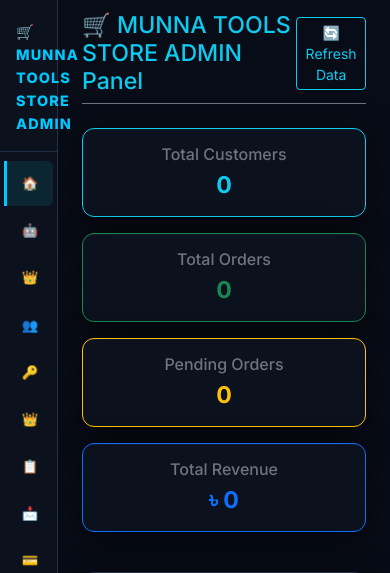
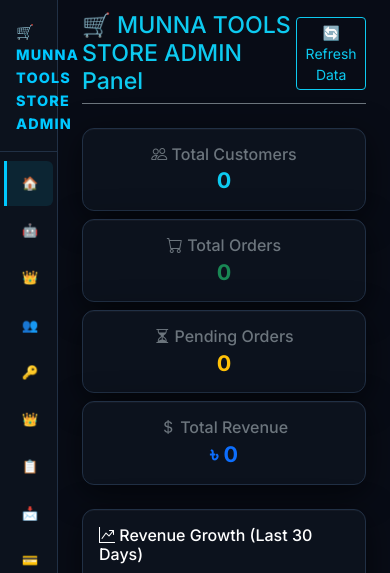
Before and after one commit to vaicivgd842-cmd/MUNNA-TOOLS-STORE, a Flask app: page /admin/store in a window 390 px wide. Shown: the top 573 px of the page. Run offline with Flask 3, Linux system fonts and the light colour scheme; the visitor is signed in with stand-in values (Sample User, id 1); data comes from the database, SQL or seed files in the repository; data that the repository does not hold is empty; parts of the project's set-up code (start-up, migrations or seed data) failed here and were passed over; some libraries are stand-ins or nearby versions.

Commit message:
Feat: Redesign store dashboard layout and add charts

```diff
--- a/app/store.py
+++ b/app/store.py
@@ -752,6 +752,42 @@ def api_admin_store_dashboard_stats():
     conn.close()
     return jsonify({"status": "ok", "data": {"total_customers": tot_cust, "total_orders": tot_ord, "pending_orders": pend_ord, "total_revenue": round(revenue, 2)}})
 
+@store_bp.route("/api/admin/store/dashboard_charts", methods=["GET"])
+def api_admin_store_dashboard_charts():
+    if session.get("role") != "SUPER_ADMIN": return jsonify({"status": "error"}), 403
+    conn = db_conn(); c = conn.cursor()
+
+    # Revenue over last 30 days
+    c.execute("SELECT date(created_at), SUM(total_amount) FROM store_orders WHERE status='APPROVED' AND created_at >= date('now', '-30 days') GROUP BY date(created_at) ORDER BY date(created_at)")
+    rev_data = c.fetchall()
+
+    # Generate last 30 days labels
+    import datetime
+    labels = []
+    data_map = {r[0]: r[1] for r in rev_data}
+    data_points = []
+
+    today = datetime.datetime.now().date()
+    for i in range(29, -1, -1):
+        d = (today - datetime.timedelta(days=i)).isoformat()
+        labels.append(d[5:]) # MM-DD
+        data_points.append(round(data_map.get(d, 0.0), 2))
+
+    # Popular Bots
+    c.execute("SELECT json_extract(notes, '$.app_name'), COUNT(*) FROM store_orders WHERE status='APPROVED' AND notes IS NOT NULL GROUP BY json_extract(notes, '$.app_name') ORDER BY COUNT(*) DESC LIMIT 5")
+    bot_data = c.fetchall()
+    bot_labels = [r[0] for r in bot_data if r[0]]
+    bot_counts = [r[1] for r in bot_data if r[0]]
+
+    conn.close()
+    return jsonify({
+        "status": "ok",
+        "data": {
+            "revenue_growth": {"labels": labels, "data": data_points},
+            "bot_popularity": {"labels": bot_labels, "data": bot_counts}
+        }
+    })
+
 @store_bp.route("/api/admin/store/customer_stats/<username>", methods=["GET"])
 def api_admin_store_customer_stats(username):
     if session.get("role") != "SUPER_ADMIN": return jsonify({"status": "error"}), 403
--- a/templates/store/admin_store.html
+++ b/templates/store/admin_store.html
@@ -10,6 +10,7 @@
   <link href="https://cdn.jsdelivr.net/npm/bootstrap@5.3.0/dist/css/bootstrap.min.css" rel="stylesheet">
   <link rel="stylesheet" href="https://cdn.jsdelivr.net/npm/bootstrap-icons@1.10.5/font/bootstrap-icons.css">
   <link rel="stylesheet" href="{{ url_for('static', filename='css/store.css') }}">
+  <script src="https://cdn.jsdelivr.net/npm/chart.js@4.4.0/dist/chart.umd.min.js"></script>
 </head>
 <body>
 <!-- Toast Container -->
@@ -69,11 +70,30 @@
 
       <!-- Section: Dashboard -->
       <div id="sec-dashboard" class="store-section active">
-          <div class="row text-center mb-4">
-            <div class="col-md-3 mb-3"><div class="premium-card p-3 border-info"><h6 class="text-secondary">Total Customers</h6><h3 class="mb-0 text-info fw-bold" id="stat_customers">-</h3></div></div>
-            <div class="col-md-3 mb-3"><div class="premium-card p-3 border-success"><h6 class="text-secondary">Total Orders</h6><h3 class="mb-0 text-success fw-bold" id="stat_orders">-</h3></div></div>
-            <div class="col-md-3 mb-3"><div class="premium-card p-3 border-warning"><h6 class="text-secondary">Pending Orders</h6><h3 class="mb-0 text-warning fw-bold" id="stat_pending">-</h3></div></div>
-            <div class="col-md-3 mb-3"><div class="premium-card p-3 border-primary"><h6 class="text-secondary">Total Revenue</h6><h3 class="mb-0 text-primary fw-bold" id="stat_revenue">-</h3></div></div>
+          <div class="row text-center mb-4 g-2">
+            <div class="col-sm-6 col-md-3"><div class="premium-card p-3 text-center" style="cursor:pointer" onclick="showSection('customers')"><h6 class="text-secondary mb-1"><i class="bi bi-people"></i> Total Customers</h6><h4 class="mb-0 text-info fw-bold" id="stat_customers">-</h4></div></div>
+            <div class="col-sm-6 col-md-3"><div class="premium-card p-3 text-center" style="cursor:pointer" onclick="showSection('orders')"><h6 class="text-secondary mb-1"><i class="bi bi-cart"></i> Total Orders</h6><h4 class="mb-0 text-success fw-bold" id="stat_orders">-</h4></div></div>
+            <div class="col-sm-6 col-md-3"><div class="premium-card p-3 text-center" style="cursor:pointer" onclick="showSection('orders')"><h6 class="text-secondary mb-1"><i class="bi bi-hourglass-split"></i> Pending Orders</h6><h4 class="mb-0 text-warning fw-bold" id="stat_pending">-</h4></div></div>
+            <div class="col-sm-6 col-md-3"><div class="premium-card p-3 text-center"><h6 class="text-secondary mb-1"><i class="bi bi-currency-dollar"></i> Total Revenue</h6><h4 class="mb-0 text-primary fw-bold" id="stat_revenue">-</h4></div></div>
+          </div>
+
+          <div class="row g-3 mb-4">
+            <div class="col-md-6">
+              <div class="premium-card p-3 h-100">
+                <h6 class="mb-3 text-white"><i class="bi bi-graph-up-arrow"></i> Revenue Growth (Last 30 Days)</h6>
+                <canvas id="chartStoreRevenue" height="200"></canvas>
+              </div>
+            </div>
+            <div class="col-md-6">
+              <div class="premium-card p-3 h-100">
+                <h6 class="mb-3 text-white"><i class="bi bi-pie-chart"></i> Popular Bots</h6>
+                <div class="d-flex justify-content-center align-items-center flex-grow-1" style="min-height: 200px;">
+                  <div style="width: 100%; max-width: 250px;">
+                    <canvas id="chartStoreBots" height="200"></canvas>
+                  </div>
+                </div>
+              </div>
+            </div>
           </div>
 
           <div class="premium-card " >
@@ -797,9 +817,53 @@
         }
     }
 
+    let dashCharts = {};
+    async function loadDashboardCharts() {
+        try {
+            let r = await fetch('/api/admin/store/dashboard_charts');
+            let j = await r.json();
+            if(j.status !== 'ok') return;
+
+            let d = j.data;
+
+            // Revenue Chart
+            const ctxRev = document.getElementById('chartStoreRevenue');
+            if(ctxRev) {
+                if(!dashCharts.revenue) {
+                    dashCharts.revenue = new Chart(ctxRev, {
+                        type: 'line',
+                        data: { labels: d.revenue_growth.labels, datasets: [{ label: 'Revenue (৳)', data: d.revenue_growth.data, borderColor: '#0dcaf0', tension: 0.1, fill:true, backgroundColor:'rgba(13, 202, 240, 0.1)' }] },
+                        options: { responsive: true, maintainAspectRatio: false, plugins: { legend: { display: false } }, scales: { y: { beginAtZero: true, grid:{color:'rgba(255,255,255,0.05)'} }, x: { grid:{color:'rgba(255,255,255,0.05)'} } } }
+                    });
+                } else {
+                    dashCharts.revenue.data.labels = d.revenue_growth.labels;
+                    dashCharts.revenue.data.datasets[0].data = d.revenue_growth.data;
+                    dashCharts.revenue.update();
+                }
+            }
+
+            // Bots Chart
+            const ctxBot = document.getElementById('chartStoreBots');
+            if(ctxBot) {
+                if(!dashCharts.bots) {
+                    dashCharts.bots = new Chart(ctxBot, {
+                        type: 'doughnut',
+                        data: { labels: d.bot_popularity.labels, datasets: [{ data: d.bot_popularity.data, backgroundColor: ['#0d6efd', '#dc3545', '#ffc107', '#198754', '#6c757d'] }] },
+                        options: { responsive: true, maintainAspectRatio: false, plugins: { legend: { position: 'right', labels: { color: '#a0aec0', font: { size: 10 } } } } }
+                    });
+                } else {
+                    dashCharts.bots.data.labels = d.bot_popularity.labels;
+                    dashCharts.bots.data.datasets[0].data = d.bot_popularity.data;
+                    dashCharts.bots.update();
+                }
+            }
+        } catch(e) { console.error('Dashboard charts error:', e); }
+    }
+
     async function loadAdmin() {
     // Load all sections independently — one failure must not block another
     loadDashboardStats();
+    loadDashboardCharts();
     loadOrders();
     loadPricing();
     loadCustomers();
```
